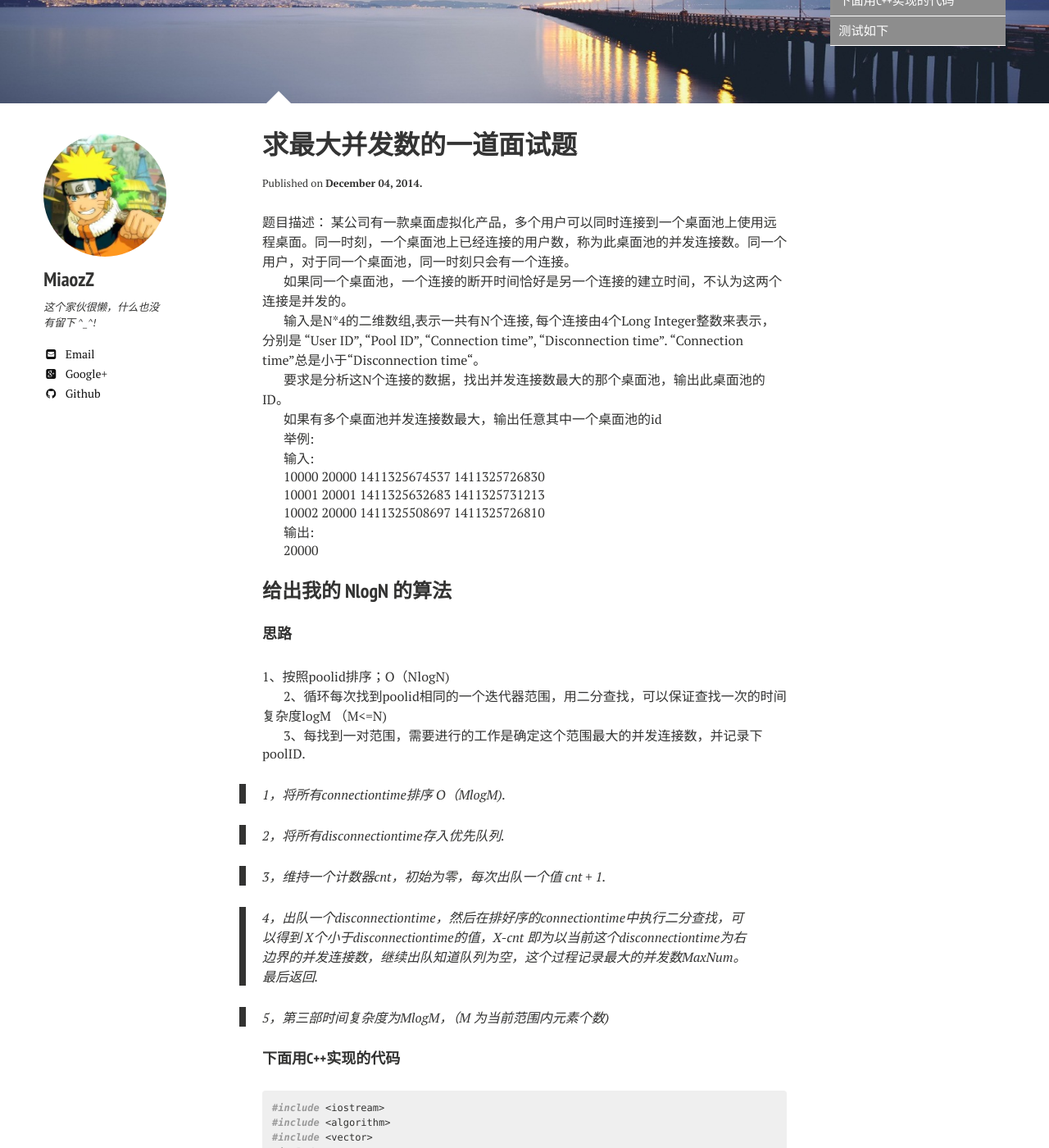
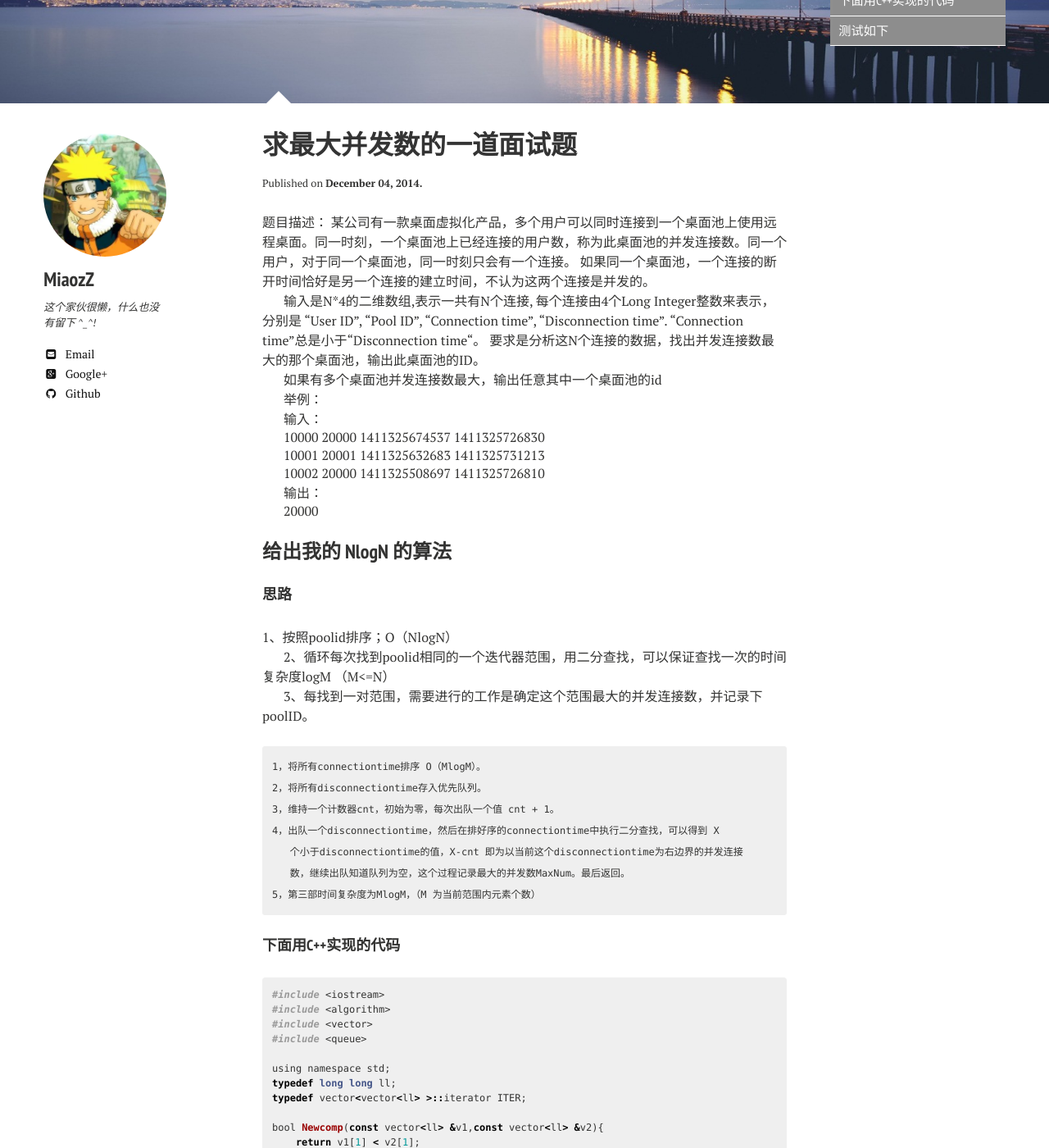
Before and after one commit to buptmiao/buptmiao.github.io, a Jekyll site: the page built from _posts/2014-12-04-求最大并发数的一道面试题.md, in a window 1280 px wide and 1400 px high, scrolled down 202 px. Shown: the whole window at 82% size. Built offline with Jekyll 4.4.1, drawn with Linux system fonts in a browser that asks for light colours; nearby versions of some CDN libraries; comment, search, counter and statistics services are not loaded; some of the changed lines change nothing that is shown.

Commit message:
vgdadfas

```diff
--- a/_posts/2014-12-04-求最大并发数的一道面试题.md
+++ b/_posts/2014-12-04-求最大并发数的一道面试题.md
@@ -6,19 +6,18 @@ comments: true
 image:
   feature: 6.jpg
 ---
+
 题目描述： 某公司有一款桌面虚拟化产品，多个用户可以同时连接到一个桌面池上使用远程桌面。同一时刻，一个桌面池上已经连接的用户数，称为此桌面池的并发连接数。同一个用户，对于同一个桌面池，同一时刻只会有一个连接。
-
 如果同一个桌面池，一个连接的断开时间恰好是另一个连接的建立时间，不认为这两个连接是并发的。
 
 输入是N*4的二维数组,表示一共有N个连接, 每个连接由4个Long Integer整数来表示，分别是 “User ID”, “Pool ID”, “Connection time”, “Disconnection time”. “Connection time”总是小于“Disconnection time“。
-
 要求是分析这N个连接的数据，找出并发连接数最大的那个桌面池，输出此桌面池的ID。
 
 如果有多个桌面池并发连接数最大，输出任意其中一个桌面池的id
 
-举例:
+举例：
 
-输入:
+输入：
 
 10000 20000 1411325674537 1411325726830
 
@@ -26,30 +25,29 @@ image:
 
 10002 20000 1411325508697 1411325726810
 
-输出:
+输出：
 
 20000
 
 
-###给出我的 NlogN 的算法
+###**给出我的 NlogN 的算法**
 
 
 ####思路
-1、按照poolid排序；O（NlogN)
 
-2、循环每次找到poolid相同的一个迭代器范围，用二分查找，可以保证查找一次的时间复杂度logM （M<=N)
+1、按照poolid排序；O（NlogN）
 
-3、每找到一对范围，需要进行的工作是确定这个范围最大的并发连接数，并记录下poolID.
+2、循环每次找到poolid相同的一个迭代器范围，用二分查找，可以保证查找一次的时间复杂度logM （M<=N）
 
->    1，将所有connectiontime排序 O（MlogM).
+3、每找到一对范围，需要进行的工作是确定这个范围最大的并发连接数，并记录下poolID。
 
->    2，将所有disconnectiontime存入优先队列.
-
->    3，维持一个计数器cnt，初始为零，每次出队一个值 cnt + 1.
-
->    4，出队一个disconnectiontime，然后在排好序的connectiontime中执行二分查找，可以得到 X个小于disconnectiontime的值，X-cnt 即为以当前这个disconnectiontime为右边界的并发连接数，继续出队知道队列为空，这个过程记录最大的并发数MaxNum。最后返回.
-
->    5，第三部时间复杂度为MlogM，（M 为当前范围内元素个数)
+    1，将所有connectiontime排序 O（MlogM）。
+    2，将所有disconnectiontime存入优先队列。
+    3，维持一个计数器cnt，初始为零，每次出队一个值 cnt + 1。
+    4，出队一个disconnectiontime，然后在排好序的connectiontime中执行二分查找，可以得到 X
+       个小于disconnectiontime的值，X-cnt 即为以当前这个disconnectiontime为右边界的并发连接
+       数，继续出队知道队列为空，这个过程记录最大的并发数MaxNum。最后返回。
+    5，第三部时间复杂度为MlogM，（M 为当前范围内元素个数）
 
 ####下面用C++实现的代码
 
@@ -65,7 +63,7 @@ typedef long long ll;
 typedef vector<vector<ll> >::iterator ITER;
 
 bool Newcomp(const vector<ll> &v1,const vector<ll> &v2){
-	return v1[1] < v2[1];
+    return v1[1] < v2[1];
 }
 
 long getMaxConcurrentNum(vector<vector<ll> > &connections,ITER it1,ITER it2){//输入一对含相同poolID的迭代器范围，返回最大并发连接数
```
